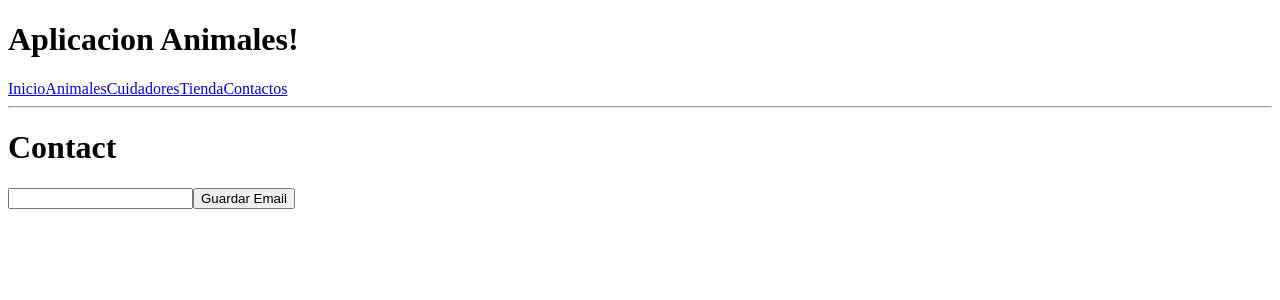
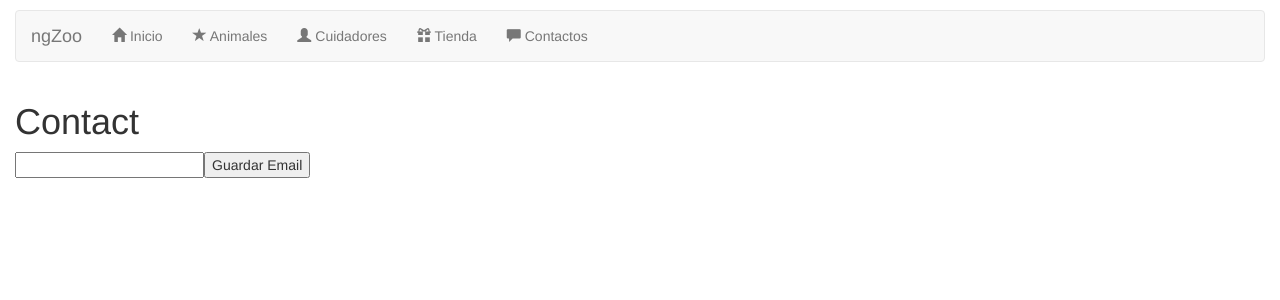
Before and after one commit to angular5-master/zoologico-frontend, an Angular app: page /contact in a window 1280 px wide. Shown: the top 300 px of the page. Built offline with nearby package versions, Linux system fonts and the light colour scheme.

Commit message:
Configuracion de navegacion

```diff
--- a/src/app/app.component.html
+++ b/src/app/app.component.html
@@ -1,20 +1,54 @@
 <!--The content below is only a placeholder and can be replaced.-->
-<div>
-  <h1>
-    {{ title }}!
-  </h1>
+<div class="navigation col-lg-12">
+  <nav class="navbar navbar-default">
+    <div class="container-fluid">
 
-  <a [routerLink]="['/home']">Inicio</a>
-  <a [routerLink]="['/animals']">Animales</a>
-  <a [routerLink]="['/keepers']">Cuidadores</a>
-  <a [routerLink]="['/tienda']">Tienda</a>
-  <a [routerLink]="['/contact']">Contactos</a>
+      <div class="navbar-header">
+        <a [routerLink]="['/home']" class="navbar-brand">{{ title }}</a>
+      </div>
 
-  <span *ngIf="emailContacto"><strong>E-mail </strong>{{ emailContacto }} <button (click)="borrarEmail()">Eliminar email de contacto</button></span>
+      <ul class="nav navbar-nav">
+          <li>
+            <a [routerLink]="['/home']">
+              <span class="glyphicon glyphicon-home"></span>
+              Inicio
+            </a>
+          </li>
+          <li>
+            <a [routerLink]="['/animals']">
+              <span class="glyphicon glyphicon-star"></span>
+              Animales
+            </a>
+          </li>
+          <li>
+            <a [routerLink]="['/keepers']">
+              <span class="glyphicon glyphicon-user"></span>
+              Cuidadores
+            </a>
+          </li>
+          <li>
+            <a [routerLink]="['/tienda']">
+              <span class="glyphicon glyphicon-gift"></span>
+              Tienda
+            </a>
+          </li>
+          <li>
+            <a [routerLink]="['/contact']">
+              <span class="glyphicon glyphicon-comment"></span>
+              Contactos
+            </a>
+          </li>
+          <li class="hidden">
+            <span *ngIf="emailContacto">
+              <strong>E-mail </strong>{{ emailContacto }}
+              <button (click)="borrarEmail()">Eliminar email de contacto</button>
+            </span>
+          </li>
+      </ul>
+    </div>
+  </nav>
+</div>
 
-  <hr>
-
-  <!-- <tienda></tienda> -->
+<div class="col-lg-11">
   <router-outlet></router-outlet>
-
 </div>
--- a/src/app/app.component.ts
+++ b/src/app/app.component.ts
@@ -7,7 +7,7 @@ import { Component, OnInit } from '@angular/core';
 })
 
 export class AppComponent implements OnInit{
-  title = 'Aplicacion Animales';
+  title = 'ngZoo';
   emailContacto: string;
 
   ngOnInit(){
--- /dev/null
+++ b/src/assets/styles.css
@@ -0,0 +1,3 @@
+.navigation.col-lg-12{
+    margin-top: 10px;
+}
--- a/src/index.html
+++ b/src/index.html
@@ -7,8 +7,11 @@
 
   <meta name="viewport" content="width=device-width, initial-scale=1">
   <link rel="icon" type="image/x-icon" href="favicon.ico">
+  <link rel="stylesheet" "text/css" href="assets/styles.css" />
+
+
 </head>
 <body>
-  <app-root></app-root>
+  <app-root>Loading...</app-root>
 </body>
 </html>
```
Also changed, not shown: package.json (+17 -14 lines), .angular-cli.json, 1 other file (tests, documents, lock files or other folders).
